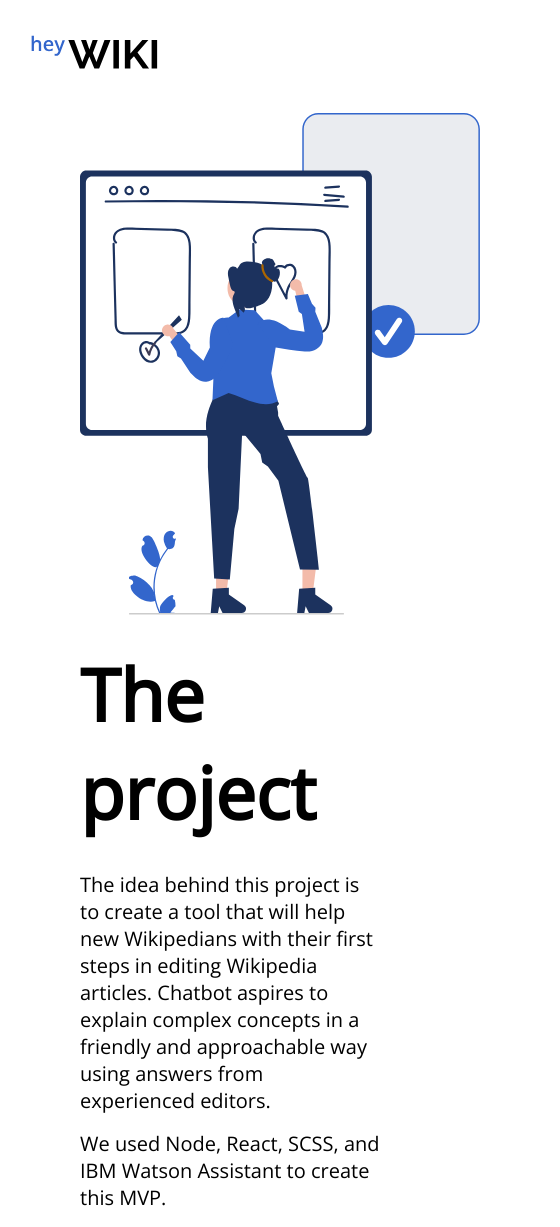
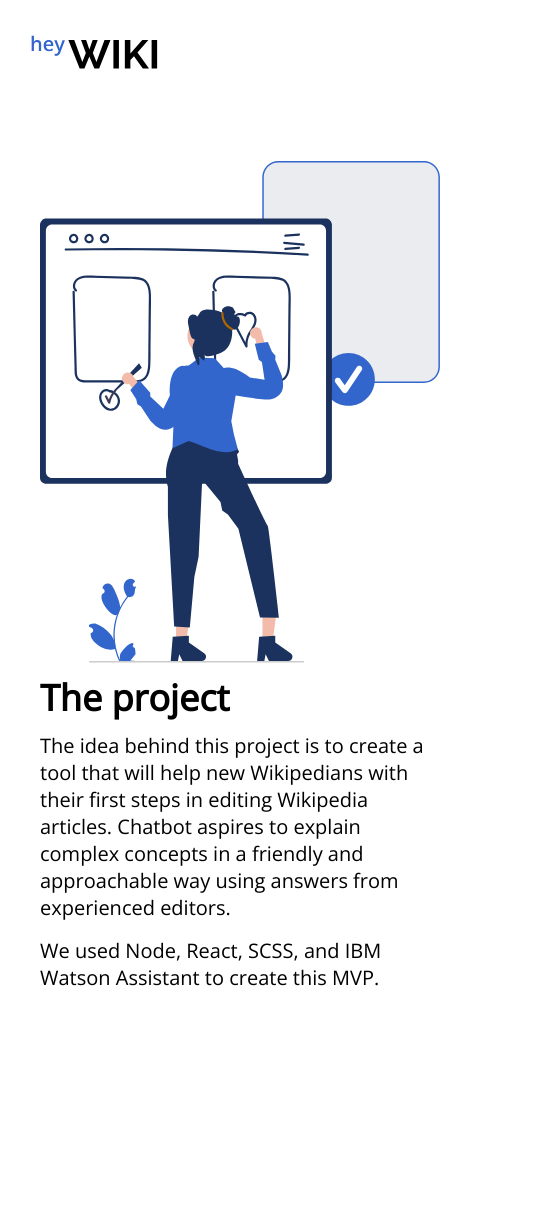
Before and after one commit to w-gluza/hey-wiki, a React (Create React App) app in the folder client/: page /about in a window 390 px wide. Shown: the whole page, 560 px wide, since content can reach past the window. After the commit the page ends 1007 px from the top, so only its background shows below. Built offline with nearby package versions, Linux system fonts and the light colour scheme; no server answers.

Commit message:
improve media queries

```diff
--- a/client/src/components/bot/Bot.scss
+++ b/client/src/components/bot/Bot.scss
@@ -5,20 +5,30 @@
   border: $border-chat;
   border-radius: $border-radius-md;
   width: 80vw;
-  height: auto;
-  min-height: 60vh;
+  min-height: 80vh;
+  min-height: 80vh;
   padding: $sm;
   @include respond(sm) {
     width: 60vw;
   }
   @include respond(md) {
     width: 50vw;
+    min-height: 60vh;
+    max-height: 60vh;
   }
   @include respond(lg) {
     width: 40vw;
+    min-height: 60vh;
+    max-height: 60vh;
   }
   @include respond(xl) {
     width: 36vw;
+    max-height: 60vh;
+  }
+  @include respond(xxl) {
+    width: 32vw;
+    min-height: 60vh;
+    max-height: 60vh;
   }
 }
 
@@ -37,15 +47,15 @@
   width: 100%;
 }
 
-@media only screen and (max-width: 1200px) {
-  .chatbot {
-    min-width: 60vw;
-    max-width: 90vw;
-  }
-}
+// @media only screen and (max-width: 1200px) {
+//   .chatbot {
+//     min-width: 60vw;
+//     max-width: 90vw;
+//   }
+// }
 
-@media only screen and (max-width: 600px) {
-  .chatbot {
-    min-width: 90vw;
-  }
-}
+// @media only screen and (max-width: 600px) {
+//   .chatbot {
+//     min-width: 90vw;
+//   }
+// }
--- a/client/src/style/base.scss
+++ b/client/src/style/base.scss
@@ -7,7 +7,7 @@
   list-style: none;
   border: none;
   background-color: transparent;
-  font-family: 'Open Sans', Helvetica, Arial, Verdana, Tahoma;
+  font-family: "Open Sans", Helvetica, Arial, Verdana, Tahoma;
   font-style: normal;
 }
 html {
@@ -38,22 +38,29 @@ a:active {
 .main-container {
   display: grid;
   grid-template-rows: max-content auto;
+  @include respond(lg) {
     height: 100vh;
+  }
 }
 
 .home-container {
   display: flex;
   flex-direction: column-reverse;
+  padding-top: 48px;
   @include respond(lg) {
     display: grid;
-	grid-template-columns: repeat(2,1fr);
+    grid-template-columns: repeat(2, 1fr);
     margin: $md;
+    padding-top: 0px;
   }
   section {
-		margin: 0 $xl;
+    margin: 0 $lg;
     display: flex;
     flex-direction: column;
     justify-content: center;
+    @include respond(md) {
+      margin: 0 $xl;
+    }
   }
 }
 
@@ -65,8 +72,18 @@ a:active {
   align-items: center;
 }
 
-.intro, .illustration {
-  max-width: 300px;
+
+.intro {
+  @include respond(md) {
+    max-width: 400px;
+  }
+  @include respond(lg) {
+    max-width: 500px;
+  }
+}
+
+.illustration {
+  max-width: 200px;
   @include respond(md) {
     max-width: 400px;
   }
@@ -88,28 +105,32 @@ a:active {
   z-index: 1; /* Sit on top */
   left: 0;
   top: 0;
-  width: 100vw;
-  height: 100vh;
-  background-color: rgba(0,0,0,0.2);
+  width: 100%;
+  height: 100%;
+  background-color: rgba(0, 0, 0, 0.2);
   display: flex;
   justify-content: center;
   align-items: center;
-  animation: fadeIn .3s;
+  animation: fadeIn 0.3s;
 }
 
 @keyframes fadeIn {
   from {
-		opacity:0;
+    opacity: 0;
   }
   to {
-		opacity:1;
+    opacity: 1;
   }
 }
 
 h1 {
+  font-size: $font-size-md;
+  font-weight: $font-weight-bold;
+  margin: $xs 0;
+  @include respond(md) {
     font-size: $font-size-xl;
-  font-weight: $font-weight-bold;
     margin: $md 0;
+  }
 }
 
 h2 {
@@ -132,12 +153,12 @@ input {
   font-weight: $font-weight-light;
 }
 
-.about-paragraph, .contact-paragraph {
+.about-paragraph,
+.contact-paragraph {
   font-size: $font-size-sm;
   font-weight: $font-weight-light;
   padding-bottom: 16px;
 }
-
 
 .btn-primary {
   background-color: transparent;
@@ -178,7 +199,6 @@ input {
   margin-left: 30px;
 }
 
-
 input:focus {
   outline: none;
 }
--- a/client/src/style/variables.scss
+++ b/client/src/style/variables.scss
@@ -97,6 +97,12 @@ $box-shadow-user: 0px 10px 15px -5px rgba(51, 102, 204, 0.45);
       @content;
     }
   }
+
+  @if $breakpoint == xxl{
+    @media (min-width: 1300px) {
+      @content;
+    }
+  }
 }
 
 .icon-expand-link .contract {
```
Lines whose indentation alone changed are shown as unchanged.
